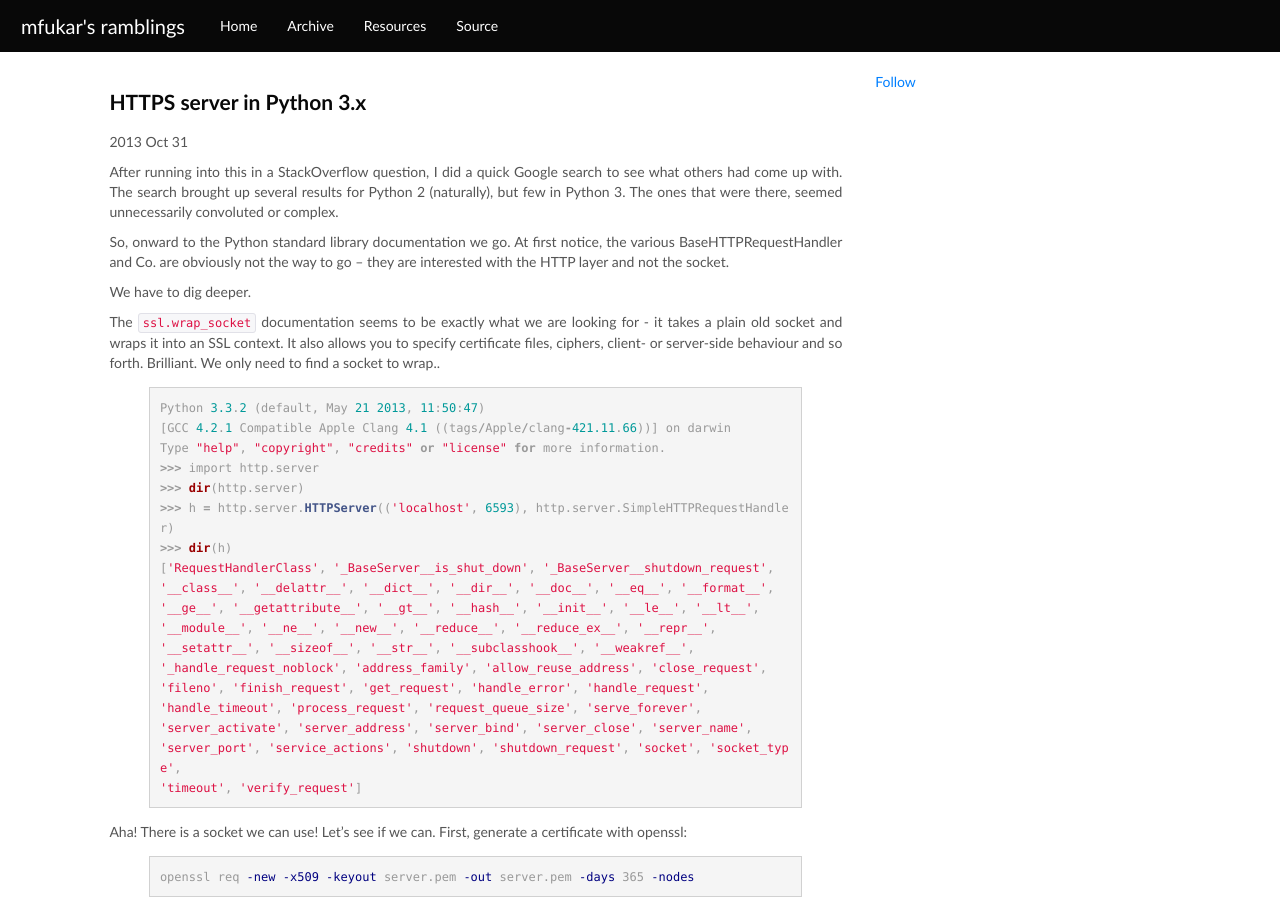
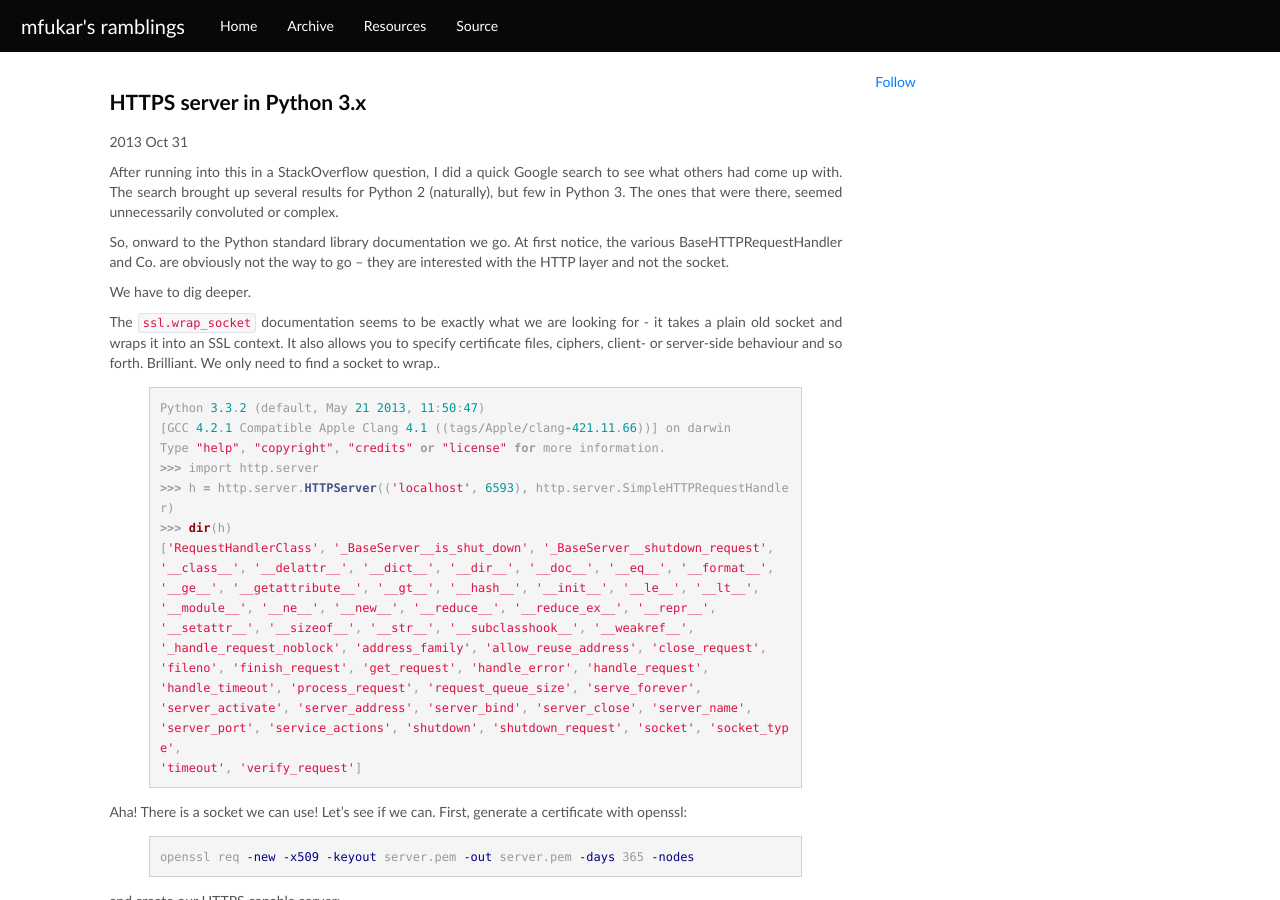
Before and after one commit to mfukar/mfukar.github.com, a Jekyll site: the page built from _posts/2013-10-31-HTTPS.md, in a window 1280 px wide and 900 px high. Built offline with Jekyll 4.4.1, drawn with Linux system fonts in a browser that asks for light colours; some web fonts are replaced; Markdown is read by kramdown in place of the engine named in the settings; comment, search, counter and statistics services are not loaded.

Commit message:
Looks like I copy/pasted the wrong line(s).

```diff
--- a/_posts/2013-10-31-HTTPS.md
+++ b/_posts/2013-10-31-HTTPS.md
@@ -30,7 +30,6 @@ Python 3.3.2 (default, May 21 2013, 11:50:47)
 [GCC 4.2.1 Compatible Apple Clang 4.1 ((tags/Apple/clang-421.11.66))] on darwin
 Type "help", "copyright", "credits" or "license" for more information.
 >>> import http.server
->>> dir(http.server)
 >>> h = http.server.HTTPServer(('localhost', 6593), http.server.SimpleHTTPRequestHandler)
 >>> dir(h)
 ['RequestHandlerClass', '_BaseServer__is_shut_down', '_BaseServer__shutdown_request',
```
